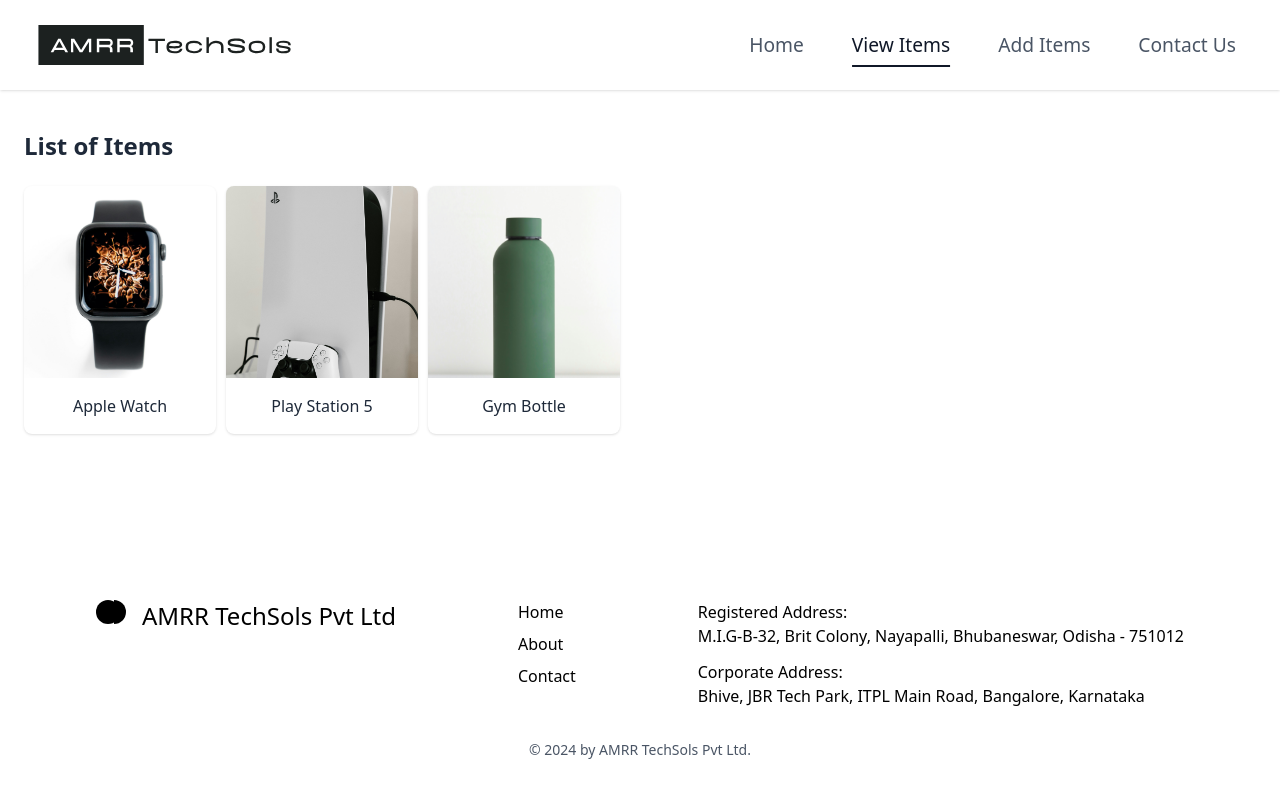
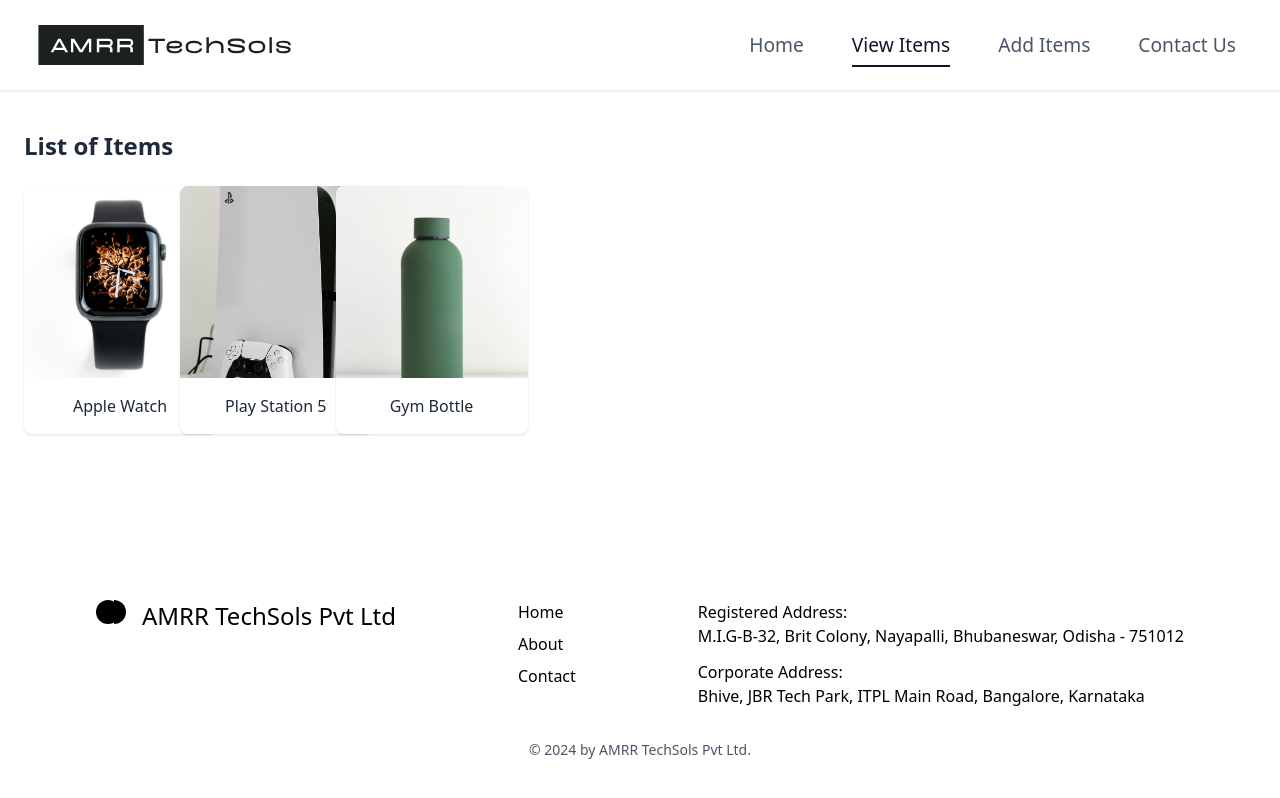
Before and after one commit to VishalChoudhary01/redux-items-management, a React (Vite) app: page /view-items in a window 1280 px wide. Built offline with nearby package versions, Linux system fonts and the light colour scheme; a web font is replaced by a local one.

Commit message:
modal and grid handle

```diff
--- a/src/components/pages/ViewItems.jsx
+++ b/src/components/pages/ViewItems.jsx
@@ -52,7 +52,8 @@
       <h2 className="text-2xl font-semibold text-gray-800 mb-6">
         List of Items
       </h2>
-      <div className="flex gap-2.5 flex-wrap  ">
+      {/* <div className="flex gap-2.5 flex-wrap md:justify-start justify-center "> */}
+      <div className="grid xl:grid-cols-8 lg:grid-cols-7 md:grid-cols-4 grid-cols-2 lg:gap-3.5 md:gap-3 gap-2   ">
         {items.map(item => (
           <div
             key={item.id}
@@ -68,7 +69,7 @@
       </div>
       {openModal && (
   <Modal handleModalToggle={handleModalToggle}>
-    <div className="md:w-[20rem] w-[95%]">
+    <div className="lg:w-[24rem] md:w-[20rem] w-[90%]">
       <h2 className="text-xl font-bold mb-2 font-Poppins">{selectedItem.name}</h2>
       <p className="md:text-[0.9rem]  font-Lato">
         <strong>Type:</strong> <span className="md:text-[0.85rem]">{selectedItem.type}</span>
```
